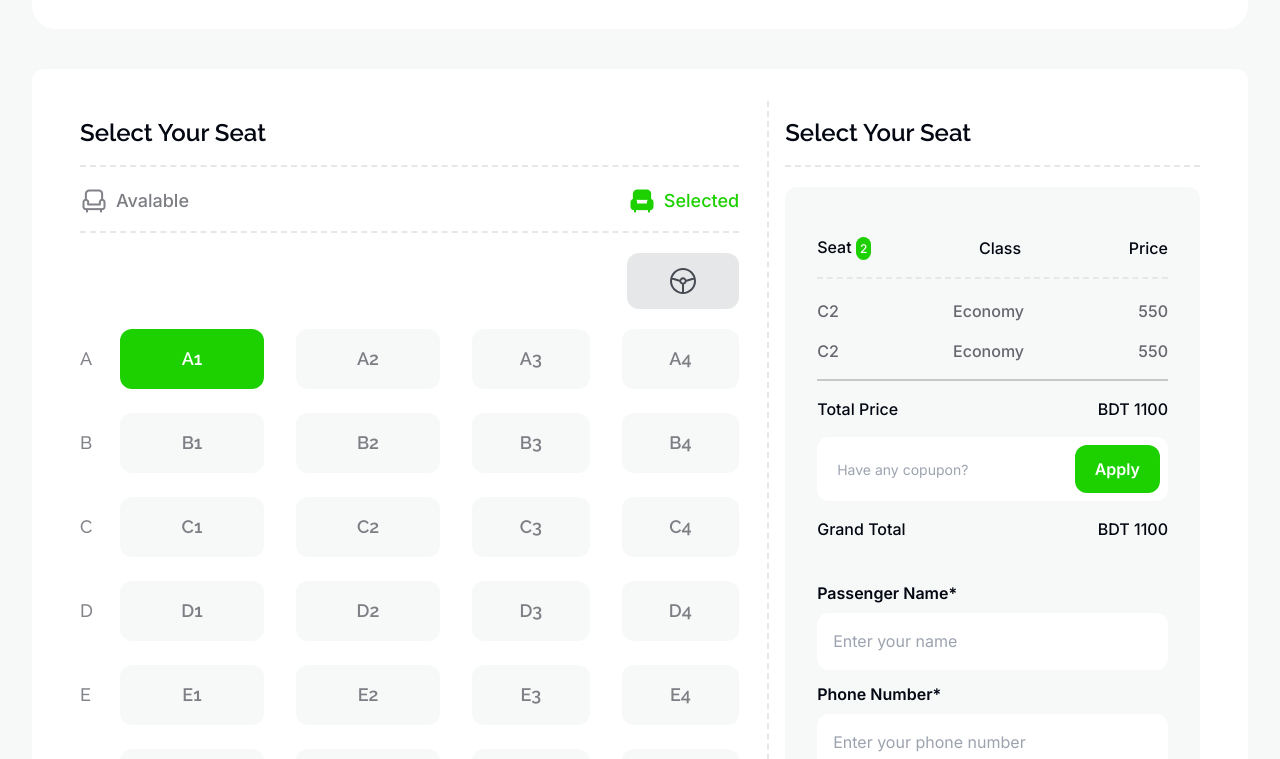
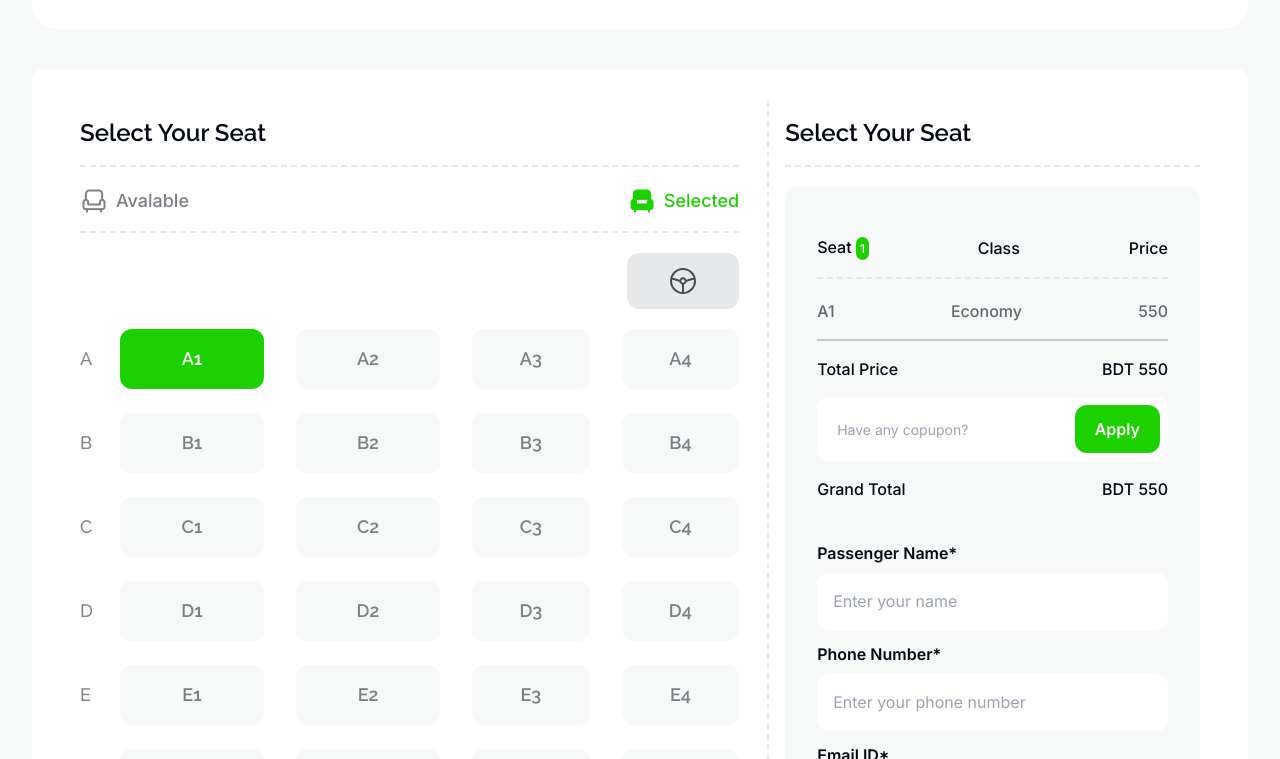
Before and after one commit to sharifulislam1999/jhakanaka-paribahan, a plain HTML site: page index.html in a window 1280 px wide. Both pictures are taken after a click on the element "A1". Shown: the part 1947-2706 px from the top of the page. Drawn offline with nearby package versions, Linux system fonts and the light colour scheme.

Commit message:
form done

```diff
--- a/asset/js/main.js
+++ b/asset/js/main.js
@@ -6,6 +6,8 @@ function getTicket(){
         const currentValue = currenElement.querySelector("h1").innerText;
         currenElement.addEventListener("click",function(){
             pushArray(currentValue,currenElement);
+            totalCount();
+            ticketSummery();
         });
     }
     function pushArray(seat,currenElement){
@@ -34,5 +36,69 @@ function getTicket(){
         element.classList.toggle("bg-[#1DD100]")
         element.classList.toggle("text-white")
     }
+function totalCount(){
+    const totalTicketCount = document.getElementById('totalTicketCount');
+    totalTicketCount.innerText = ticketArray.length;
+}
+function ticketSummery(){
+    const ticketBox = document.getElementById("ticket-summery");
+    const totalPrice = document.getElementById("total_price");
+    const leftSeat = document.getElementById("left-seat");
+    ticketBox.innerHTML = `${ticketArray.map(function(item){
+        return `<div class="flex justify-between items-center py-2">
+        <div class="text-base font-inter font-medium text-[#03071299]">
+          <h1>${item}</h1>
+        </div>
+        <div class="text-base font-inter font-medium text-[#03071299]">
+          <h1>Economy</h1>
+        </div>
+        <div class="text-base font-inter font-medium text-[#03071299]">
+          <h1>550</h1>
+        </div>
+      </div>`;
+
+    }).join("")}`;
+    var total = 0;
+    let leftSeatCount = 40;
+    for(let i = 0; i < ticketArray.length; i++){
+        total += 550;
+        leftSeatCount--;
+    }
+    leftSeat.innerText = leftSeatCount;
+    totalPrice.innerText = total;
+    getDiscount(total);
+}
+function getDiscount(total){
+    const discountApplyBtn = document.getElementById("discount-apply");
+    const grandPrice = document.getElementById("grand-price");
+    const discountInput = document.getElementById("discount_input");
+    const invalidCoupon = document.getElementById("invalid_coupon");
+    discountApplyBtn.addEventListener("click",function(){
+        if(discountInput.value === "NEW15"){
+            const discount = total / 100 * 15;
+            grandPrice.innerText = total - discount;
+            invalidCoupon.classList.add("hidden")
+        }else if(discountInput.value === "Couple 20"){
+            const discount = total / 100 * 20;
+            grandPrice.innerText = total - discount;
+            invalidCoupon.classList.add("hidden")
+        }else{
+            invalidCoupon.classList.remove("hidden")
+        }
+    });
+    grandPrice.innerText = total;
+    discountApplyBtn.removeAttribute("disabled");
+    discountApplyBtn.classList.replace("bg-[#979b9638]","bg-[#1DD100]");
+}
+function finalPurchase(){
+    const nameInput = document.getElementById("name-input");
+    const numberInput = document.getElementById("number-input");
+
+}
+
+
+
+
+
 }
 getTicket()
--- a/index.html
+++ b/index.html
@@ -195,7 +195,7 @@
                   </div>
                   <div>
                     <div>
-                      <h1 class="flex items-center text-lg font-medium font-inter text-[#1DD100] gap-1 rounded-lg bg-[#D4EFD0] px-4 py-3"><span><img src="asset/images/seat-green.png" alt=""></span><span>40</span> Seat Left</h1>
+                      <h1 class="flex items-center text-lg font-medium font-inter text-[#1DD100] gap-1 rounded-lg bg-[#D4EFD0] px-4 py-3"><span><img src="asset/images/seat-green.png" alt=""></span><span id="left-seat">40</span> Seat Left</h1>
                     </div>
                   </div>
                 </div>
@@ -575,34 +575,15 @@
                   <div class="p-8 bg-[#F7F8F8] mt-5 rounded-xl">
                     <div class="flex justify-between items-center mb-3  py-4 border-b-2 border-dashed">
                       <div class="text-base font-inter font-medium text-[#030712]">
-                        <h1>Seat <span class="p-1 rounded-full text-[12px] bg-[#1DD100] text-white">2</span></h1>
+                        <h1>Seat <span id="totalTicketCount" class="p-1 rounded-full text-[12px] bg-[#1DD100] text-white">0</span></h1>
                       </div>
                       <div class="text-base font-inter font-medium text-[#030712]">Class</div>
                       <div class="text-base font-inter font-medium text-[#030712]">Price</div>
                     </div>
                     <!-- per ticket -->
-                    <div class="flex justify-between items-center py-2">
-                      <div class="text-base font-inter font-medium text-[#03071299]">
-                        <h1>C2</h1>
-                      </div>
-                      <div class="text-base font-inter font-medium text-[#03071299]">
-                        <h1>Economy</h1>
-                      </div>
-                      <div class="text-base font-inter font-medium text-[#03071299]">
-                        <h1>550</h1>
-                      </div>
-                    </div>
-                    <div class="flex justify-between items-center py-2">
-                      <div class="text-base font-inter font-medium text-[#03071299]">
-                        <h1>C2</h1>
-                      </div>
-                      <div class="text-base font-inter font-medium text-[#03071299]">
-                        <h1>Economy</h1>
-                      </div>
-                      <div class="text-base font-inter font-medium text-[#03071299]">
-                        <h1>550</h1>
-                      </div>
-                    </div>
+
+                   <div id="ticket-summery">
+                   </div>
                     <!-- hr -->
                     <div class="p-[1px] bg-[#03071233] mt-2">
                     </div>
@@ -612,25 +593,28 @@
                         <h1>Total Price</h1>
                       </div>
                       <div class="text-base text-[#030712] font-inter font-medium">
-                        <h1>BDT 1100</h1>
+                        <h1><span id="curreny">BDT </span><span id="total_price">0</span></h1>
                       </div>
                     </div>
                     <!-- coupon -->
-                    <div class="flex justify-between gap-5 items-center bg-white p-2 rounded-xl">
+                    <div id="coupon" class="flex  justify-between gap-5 items-center bg-white p-2 rounded-xl">
                       <div class="flex-1">
-                        <input type="text" class="w-full p-3 text-[14px] font-inter text-[#94969A] border-none outline-none" placeholder="Have any copupon?">
+                        <input id="discount_input" type="text" class="w-full p-3 text-[14px] font-inter text-[#94969A] border-none outline-none" placeholder="Have any copupon?">
                       </div>
                       <div>
-                        <button class="px-5 py-3 bg-[#1DD100] text-white font-inter font-semibold rounded-xl">Apply</button>
+                        <button disabled class="px-5 py-3 bg-[#979b9638] text-white font-inter font-semibold rounded-xl" id="discount-apply">Apply</button>
                       </div>
                     </div>
+                    <div id="invalid_coupon" class="text-red-600 font-inter font-normal hidden">
+                      <p>Invalid Coupon</p>
+                    </div>
                     <!-- grand total -->
-                    <div class="flex justify-between items-center my-4">
+                    <div id="grand" class="flex  justify-between items-center my-4">
                       <div class="text-base text-[#030712] font-inter font-medium">
                         <h1>Grand Total</h1>
                       </div>
                       <div class="text-base text-[#030712] font-inter font-medium">
-                        <h1>BDT 1100</h1>
+                        <h1>BDT <span id="grand-price">0</span></h1>
                       </div>
                     </div>
                     <!-- per ticket -->
@@ -641,7 +625,7 @@
                           <h1>Passenger Name*</h1>
                         </div>
                         <div class="bg-white rounded-xl p-4">
-                          <input placeholder="Enter your name" class="font-inter text-base font-normal text-[#03071266] border-none outline-none w-full">
+                          <input id="name_input" placeholder="Enter your name" class="font-inter text-base font-normal text-[#03071266] border-none outline-none w-full">
                         </div>
                       </div>
                       <div class="space-y-2">
@@ -649,7 +633,7 @@
                           <h1>Phone Number*</h1>
                         </div>
                         <div class="bg-white rounded-xl p-4">
-                          <input placeholder="Enter your phone number" class="font-inter text-base font-normal text-[#03071266] border-none outline-none w-full">
+                          <input id="number_input" placeholder="Enter your phone number" class="font-inter text-base font-normal text-[#03071266] border-none outline-none w-full">
                         </div>
                       </div>
                       <div class="space-y-2">
@@ -662,7 +646,7 @@
                       </div>
                       <div class="mt-10">
                         <div>
-                          <button class="w-full py-5 bg-[#1DD100] font-inter text-xl font-extrabold text-white rounded-2xl">Next</button>
+                          <button disabled class="w-full py-5 bg-[#979b9638] bg-[#1DD100] font-inter text-xl font-extrabold text-white rounded-2xl">Next</button>
                         </div>
 
                       </div>
```
